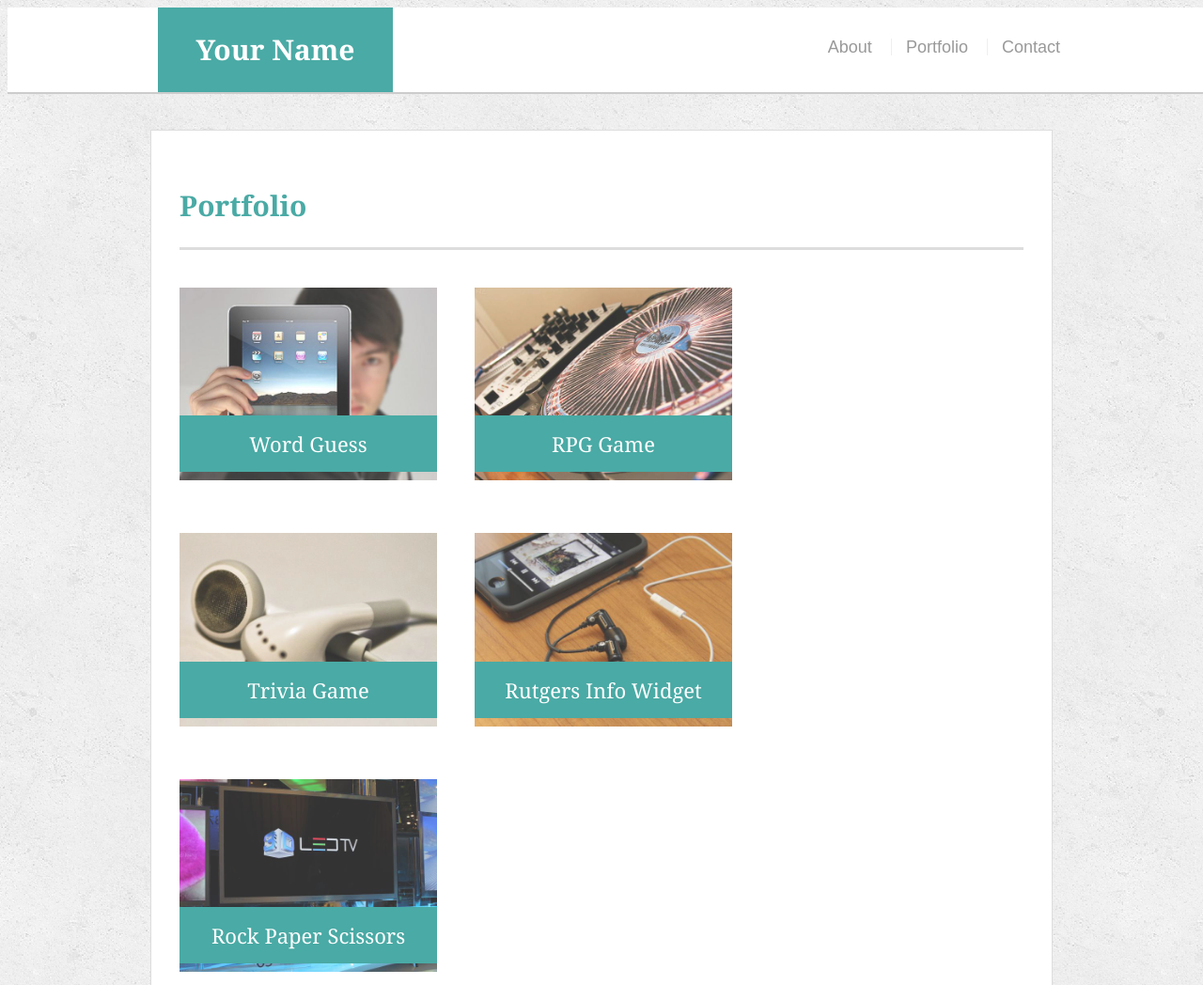
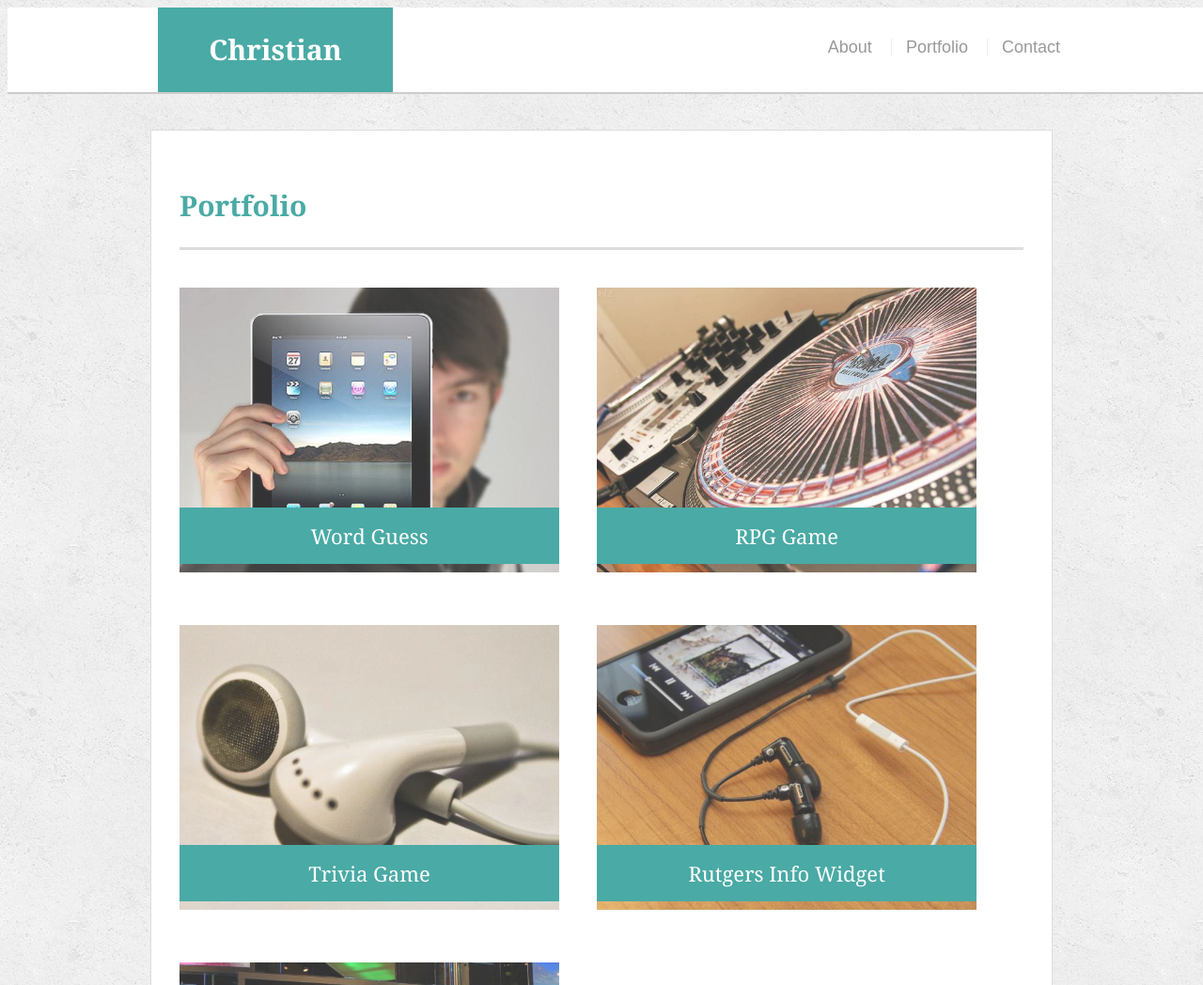
Before and after one commit to Cmader555/Responsive-Portfolio, a plain HTML site: page portfolio.html in a window 1280 px wide. Shown: the top 1048 px of the page at 94% size. Drawn offline with Linux system fonts and the light colour scheme.

Commit message:
FInished HW

```diff
--- a/assets/css/style.css
+++ b/assets/css/style.css
@@ -123,7 +123,7 @@ ul {
 }
 
 .main-section {
-  float: left;
+  overflow: auto;
   width: 100%;
   max-width: 960px;
   padding: 30px;
@@ -137,7 +137,7 @@ ul {
 .work {
   position: relative;
   float: left;
-  width: 274px;
+  width: 45%;
   margin: 20px 0 25px;
   overflow: auto;
 }
--- a/portfolio.html
+++ b/portfolio.html
@@ -3,7 +3,7 @@
 
 <head>
   <meta charset="UTF-8">
-  <title>Portfolio | Your Name</title>
+  <title>Portfolio | Christian</title>
   <link rel="stylesheet" type="text/css" href="assets/css/style.css">
 </head>
 
@@ -11,7 +11,7 @@
 
   <header id="masthead">
     <div class="container navcontain">
-      <a href="index.html" id="logo">Your Name</a>
+      <a href="index.html" id="logo">Christian</a>
       <nav id="below">
         <a href="index.html">About</a>
         <a href="portfolio.html">Portfolio</a>
```
Also changed, not shown: contact.html (+2 -2 lines), index.html (+1 -1 lines).
